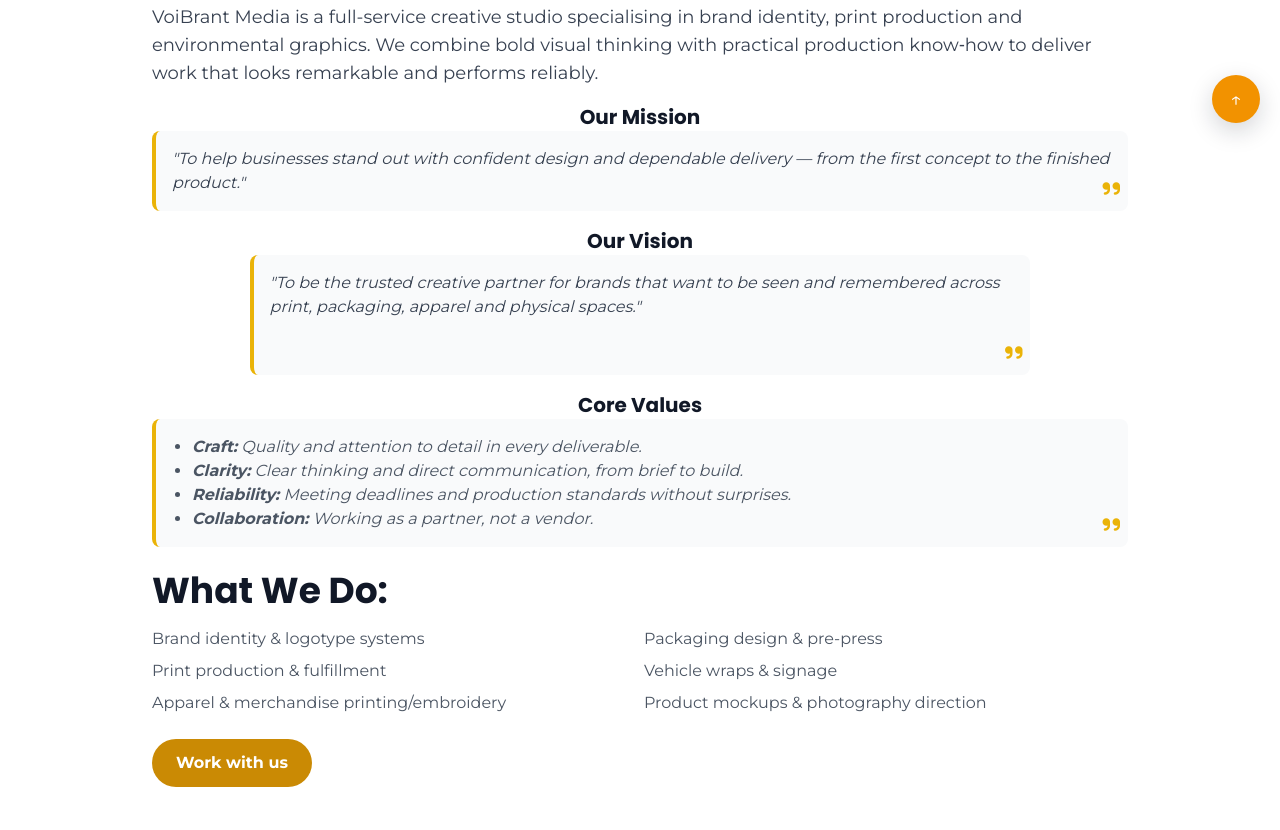
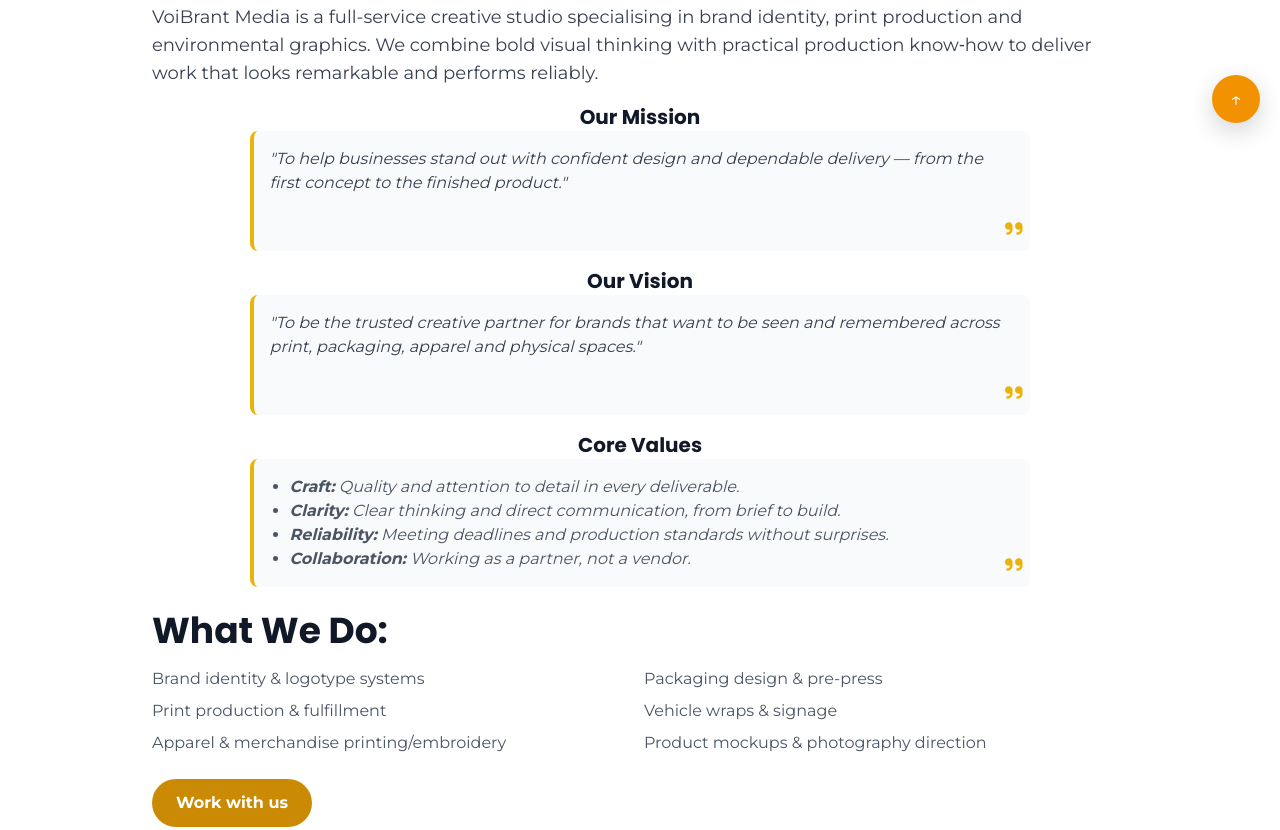
Before and after one commit to chandamalembe/voibrant, a plain HTML site: page index.html in a window 1280 px wide. Shown: the part 657-1487 px from the top of the page. Drawn offline with nearby package versions, Linux system fonts and the light colour scheme.

Commit message:
corrected misspelled quote class

```diff
--- a/index.html
+++ b/index.html
@@ -98,7 +98,7 @@
             </p>
 
             <h3 class="text-center text-xl font-semibold mt-4">Our Mission</h3>
-            <blockquote class="qoute relative bg-gray-50 p-4 mb-4 rounded-lg border-l-4 border-yellow-500">
+            <blockquote class="quote relative bg-gray-50 p-4 mb-4 rounded-lg border-l-4 border-yellow-500">
               <p class="text-gray-700 italic">"To help businesses stand out with confident design and dependable delivery — from the first concept to the finished product."</p>
               <i class="fas fa-quote-right absolute bottom-2 right-2 text-yellow-500 text-xl"></i>
             </blockquote>
@@ -110,7 +110,7 @@
             </blockquote>
 
             <h3 class="text-center text-xl font-semibold mt-4">Core Values</h3>
-            <blockquote class="qoute relative bg-gray-50 p-4 mb-4 rounded-lg border-l-4 border-yellow-500">
+            <blockquote class="quote relative bg-gray-50 p-4 mb-4 rounded-lg border-l-4 border-yellow-500">
               <ul class="list-disc pl-5 text-gray-600 italic">
                 <li><strong>Craft:</strong> Quality and attention to detail in every deliverable.</li>
                 <li><strong>Clarity:</strong> Clear thinking and direct communication, from brief to build.</li>
```
